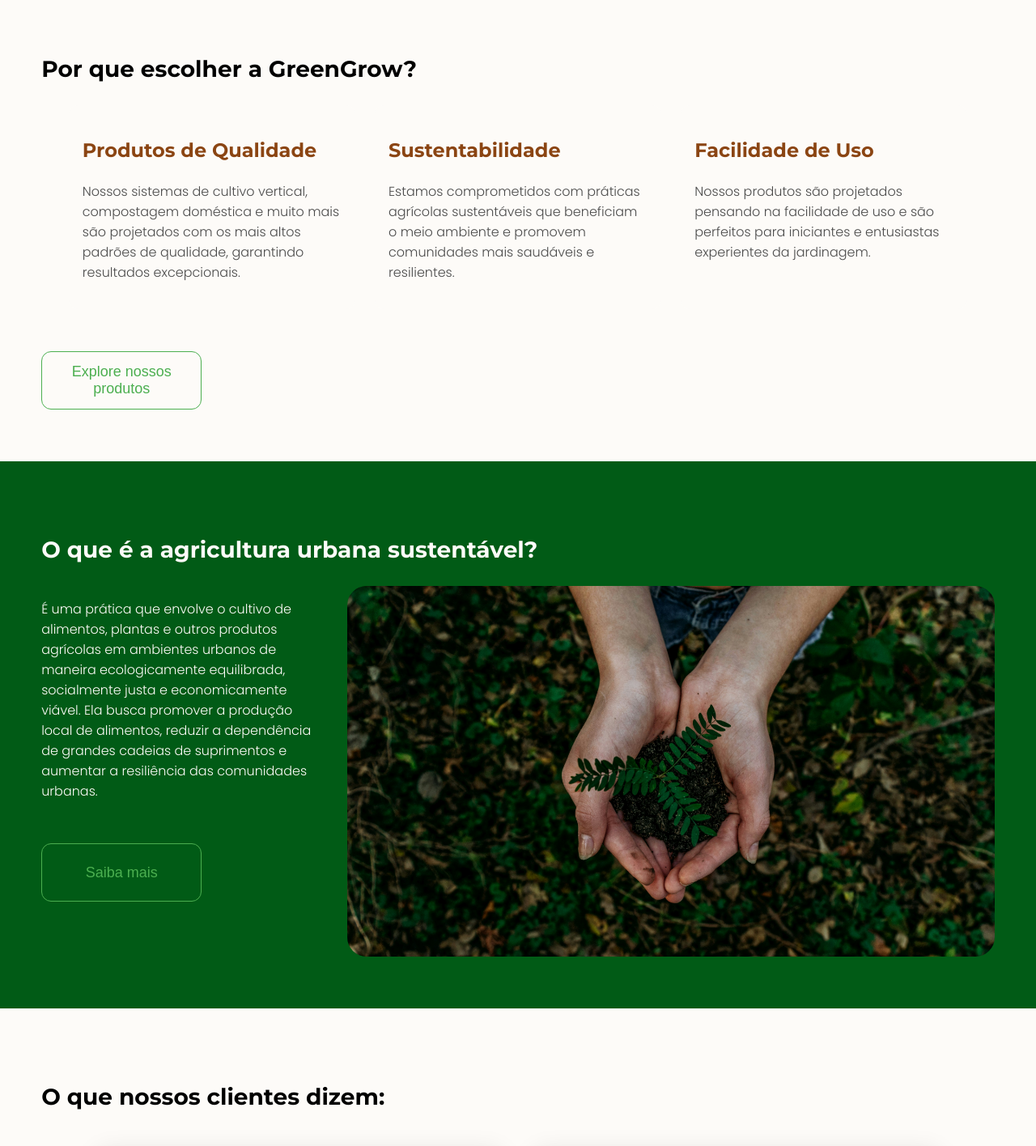
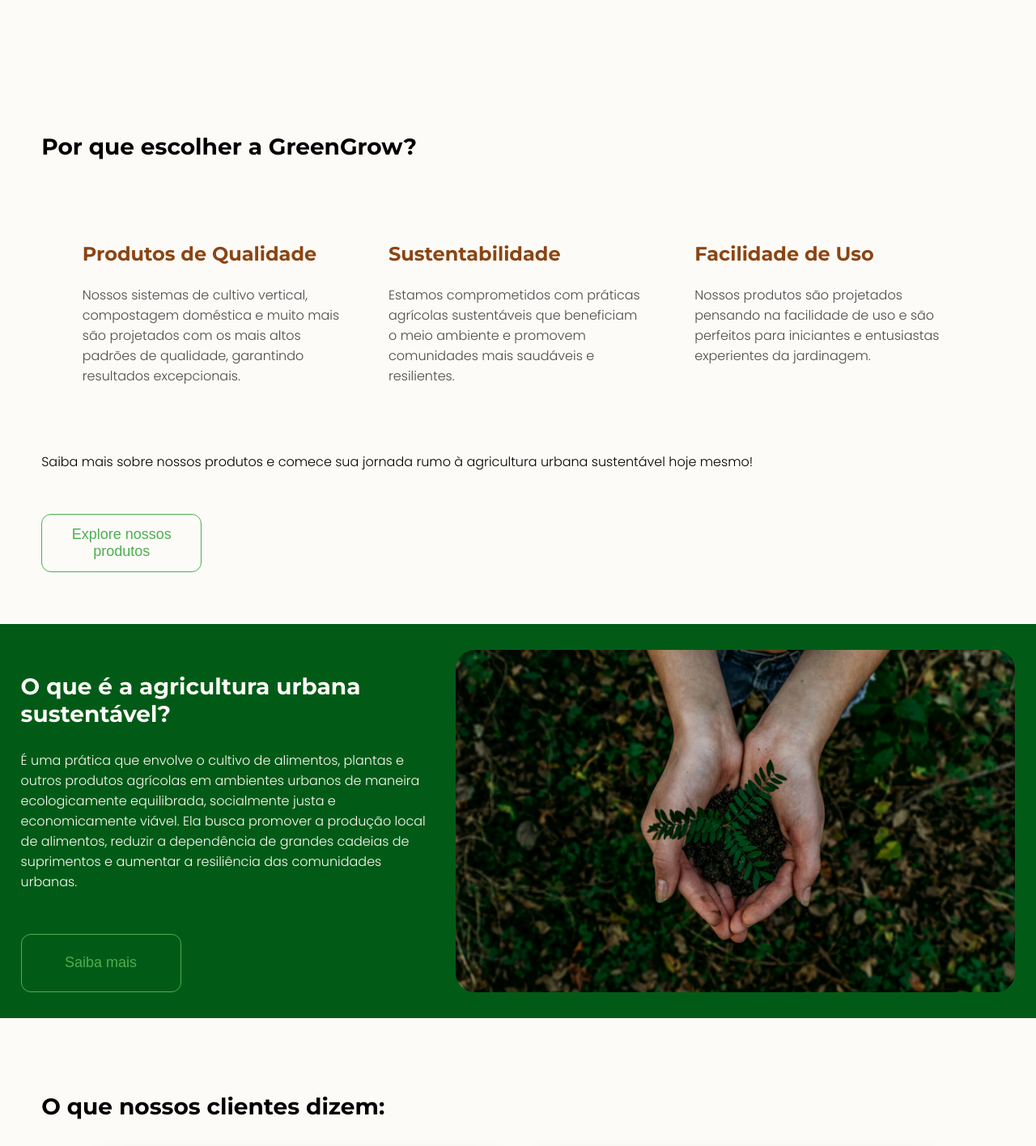
Before and after one commit to NatanVilasBoas/green-grow-site, a React (Create React App) app: page / in a window 1280 px wide. Shown: the part 380-1796 px from the top of the page at 81% size. Built offline with nearby package versions, Linux system fonts and the light colour scheme; the HTML template or start-up script is replaced by a standard one.

Commit message:
limpeza de código e estilização de componentes

```diff
--- a/src/pages/Initial/Initial.tsx
+++ b/src/pages/Initial/Initial.tsx
@@ -4,13 +4,9 @@
 import CardBeneficio from "../../components/CardBeneficio/CardBeneficio";
 import CommentClient from "../../components/CommentClient/CommentClient";
 
-
-const Container = styled.div`
-`
-
-const Beneficios = styled.section`
+const Container = styled.section`
     display: flex;
-    margin: 2vh 2vw;
+    padding: 4vh 2vw;
     justify-content: space-between;
     flex-wrap: wrap;
 `
@@ -32,7 +28,7 @@
 
 const PlantaImage = styled.img`
     border-radius: 24px;
-    width: 800px;
+    width: 54vw;
     `
 
 const Initial = () => {
@@ -40,15 +36,14 @@
         document.title = 'Inicial';
     })
     return (
-        <Container>
+        <section>
             <Section>
-                <h1>Bem-vindo à GreenGrow - Transformando a Agricultura Urbana</h1>
+                <h1 style={{ fontSize: "40px" }}>Bem-vindo à GreenGrow - Transformando a Agricultura Urbana</h1>
                 <p>Seja bem-vindo à GreenGrow, sua fonte líder em soluções de agricultura urbana sustentável. Oferecemos uma variedade de produtos inovadores para ajudar você a cultivar alimentos frescos e saudáveis em seu próprio espaço urbano, de maneira fácil, sustentável e acessível.</p>
             </Section>
-
             <Section>
                 <Title>Por que escolher a GreenGrow?</Title>
-                <Beneficios role="group-beneficios">
+                <Container role="group-beneficios">
                     <CardBeneficio
                         title="Produtos de Qualidade"
                         text="Nossos sistemas de cultivo vertical, compostagem doméstica e muito mais são projetados com os mais altos padrões de qualidade, garantindo resultados excepcionais." />
@@ -58,19 +53,20 @@
                     <CardBeneficio
                         title="Facilidade de Uso"
                         text="Nossos produtos são projetados pensando na facilidade de uso e são perfeitos para iniciantes e entusiastas experientes da jardinagem." />
-                </Beneficios>
+                </Container>
+                <p>Saiba mais sobre nossos produtos e comece sua jornada rumo à agricultura urbana sustentável hoje mesmo!</p>
                 <CtaButton>Explore nossos produtos</CtaButton>
             </Section>
-            <Section style={{backgroundColor:"var(--dartmouth-green)"}}>
-                <Title style={{color:"var(--baby-powder)"}}>O que é a agricultura urbana sustentável?</Title>
+            <Container style={{ backgroundColor: "var(--dartmouth-green)" }}>
                 <div style={{ display: "flex" }}>
-                    <div style={{ marginRight: "34px"}}>
-                        <p style={{color:"var(--baby-powder)"}}>É uma prática que envolve o cultivo de alimentos, plantas e outros produtos agrícolas em ambientes urbanos de maneira ecologicamente equilibrada, socialmente justa e economicamente viável. Ela busca promover a produção local de alimentos, reduzir a dependência de grandes cadeias de suprimentos e aumentar a resiliência das comunidades urbanas.</p>
+                    <div style={{ marginRight: "34px" }}>
+                        <Title style={{ color: "var(--baby-powder)" }}>O que é a agricultura urbana sustentável?</Title>
+                        <p style={{ color: "var(--baby-powder)" }}>É uma prática que envolve o cultivo de alimentos, plantas e outros produtos agrícolas em ambientes urbanos de maneira ecologicamente equilibrada, socialmente justa e economicamente viável. Ela busca promover a produção local de alimentos, reduzir a dependência de grandes cadeias de suprimentos e aumentar a resiliência das comunidades urbanas.</p>
                         <CtaButton>Saiba mais</CtaButton>
                     </div>
-                    <PlantaImage src="/assets/planta-na-mao.jpg"/>
+                    <PlantaImage src="/assets/planta-na-mao.jpg" />
                 </div>
-            </Section>
+            </Container>
             <Section role="group-clientes">
                 <Title>O que nossos clientes dizem:</Title>
                 <CommentContainer>
@@ -80,7 +76,7 @@
                     <CommentClient name="João Pereira, Rio de Janeiro" comment="Estou impressionada com a qualidade dos sistemas de cultivo vertical da GreenGrow. Eles ocupam pouco espaço e me permitem cultivar uma grande variedade de ervas frescas em minha cozinha!" />
                 </CommentContainer>
             </Section>
-        </Container>
+        </section>
     )
 }
 
```
